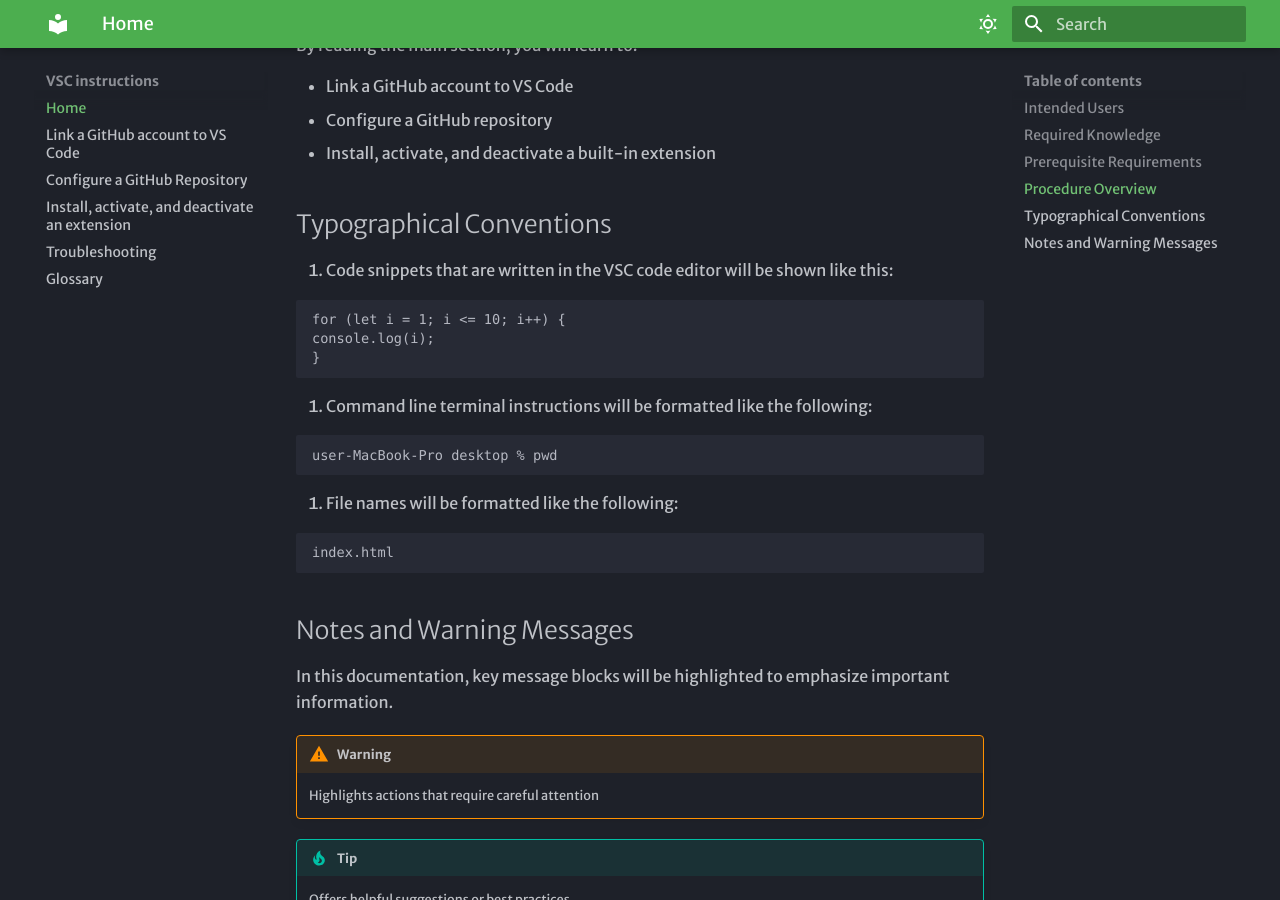
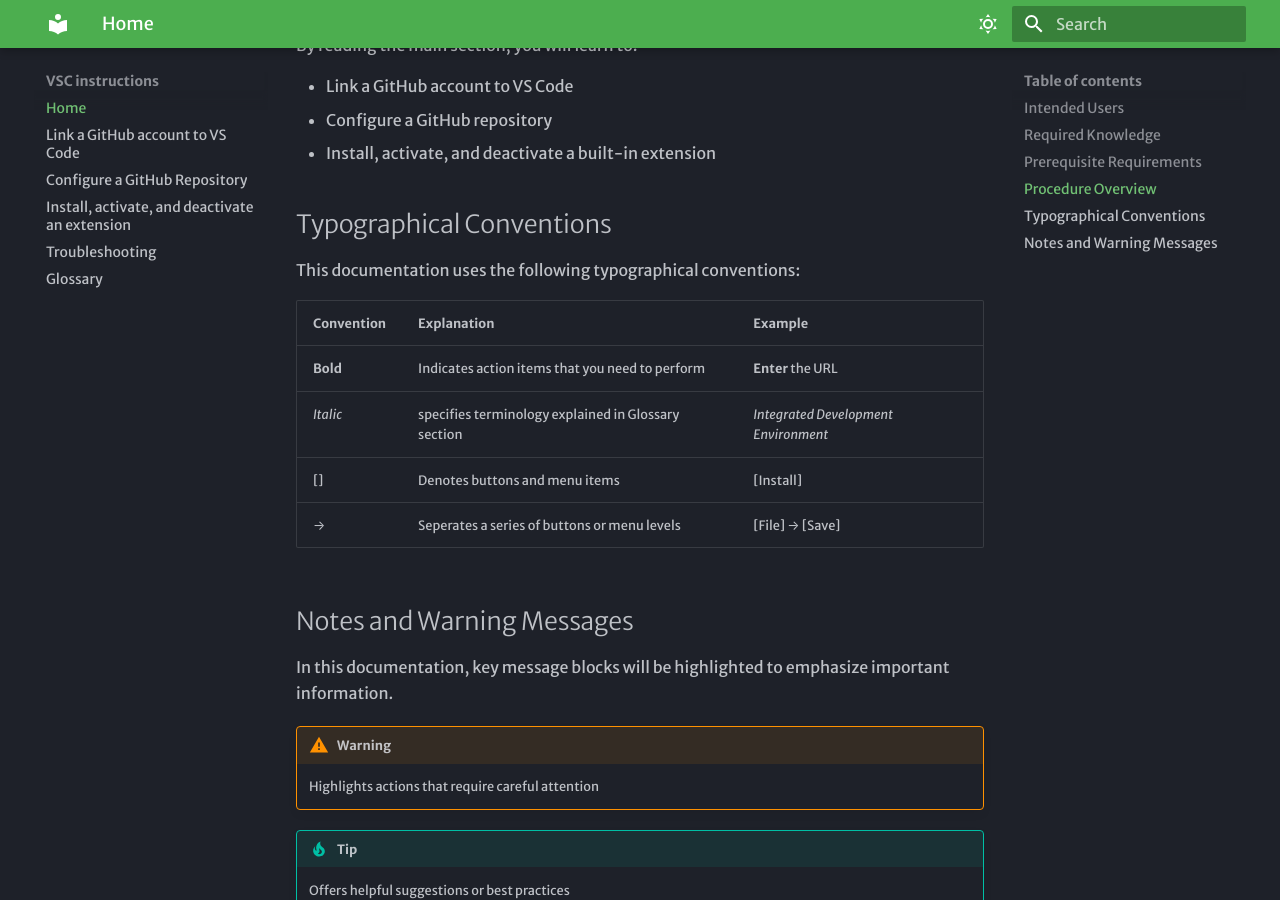
Before and after one commit to DJANG2024/MKDocsMaterial, an MkDocs documentation site: the page built from docs/index.md, in a window 1280 px wide and 900 px high, scrolled down 1186 px. Built offline with MkDocs 1.6.1 and Material for MkDocs 9.7.7, drawn with Linux system fonts in a browser that asks for light colours; some web fonts are replaced.

Commit message:
Edit typographical conventions

````diff
--- a/docs/index.md
+++ b/docs/index.md
@@ -38,27 +38,14 @@ By reading the main section, you will learn to:
 
 
 ## Typographical Conventions
+This documentation uses the following typographical conventions:
 
-1.  Code snippets that are written in the VSC code editor will be shown like this:
-
-```
-for (let i = 1; i <= 10; i++) {
-console.log(i);
-}
-```
-
-2. Command line terminal instructions will be formatted like the following:
-
-```
-user-MacBook-Pro desktop % pwd
-```
-
-3. File names will be formatted like the following:
-
-```
-index.html
-```
-
+| Convention   |Explanation                                              | Example                                   |
+| ------------ |-------------------------------------------------------- | ----------------------------------------- |
+| <b>Bold</b>  | Indicates action items that you need to perform         | <b>Enter</b> the URL                      |
+| <i>Italic</i>| specifies terminology explained in Glossary section     | <i>Integrated Development Environment</i> |
+| []           | Denotes buttons and menu items                          | [Install]                                 |
+| →            | Seperates a series of buttons or menu levels            | [File] → [Save]                           |
 
 ## Notes and Warning Messages
 
````
